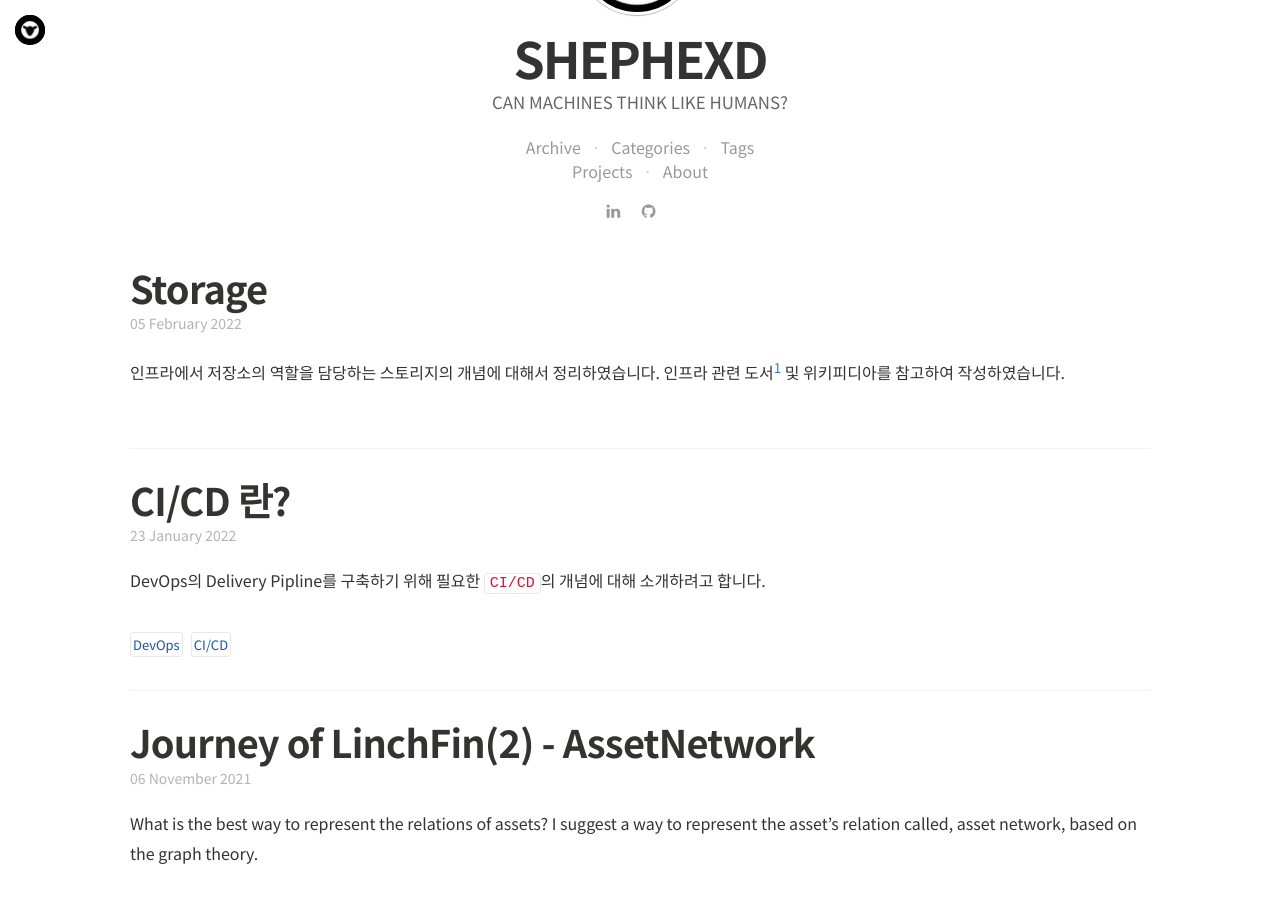
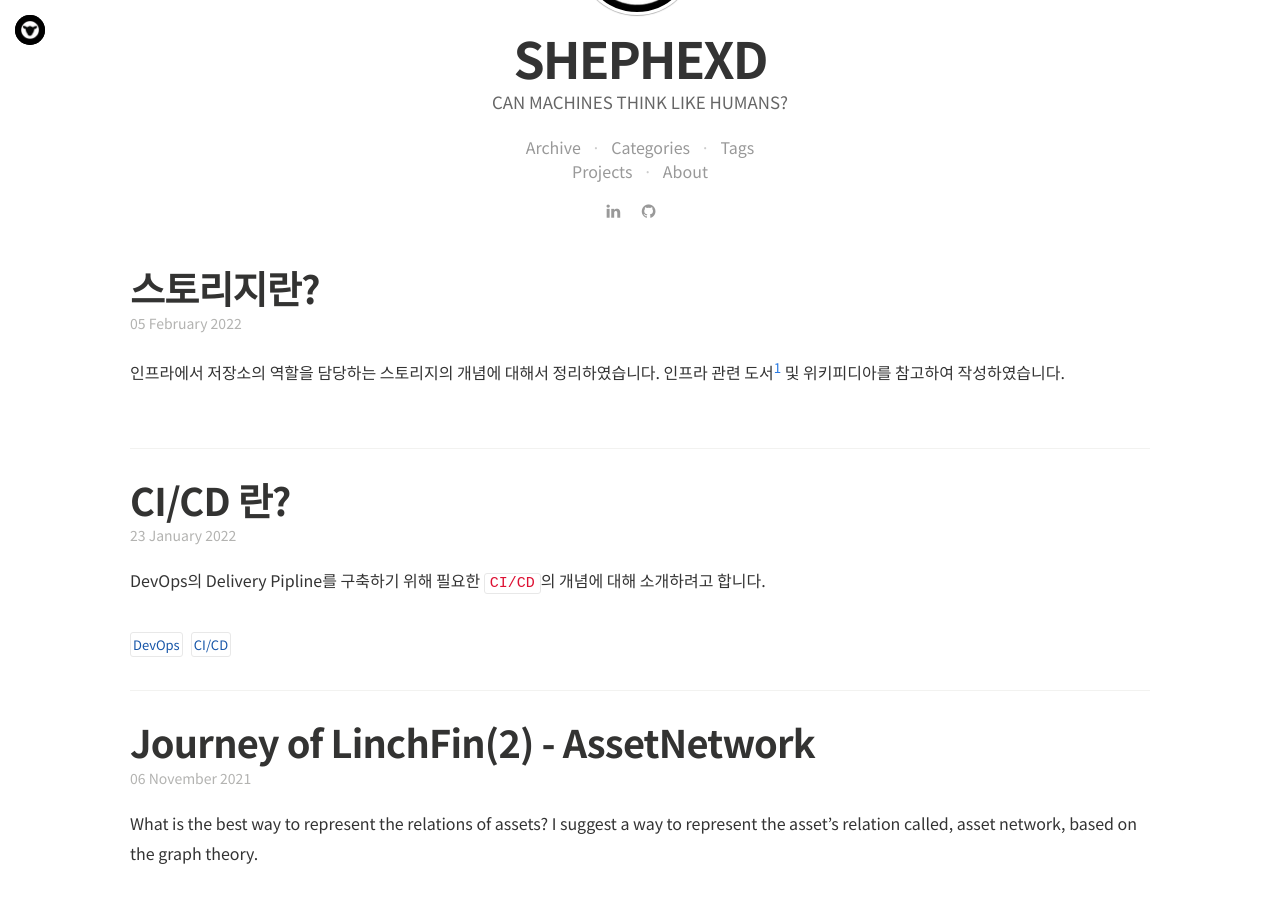
Before and after one commit to Shephexd/shephexd.github.io, a Jekyll site: the page built from index.html, in a window 1280 px wide and 900 px high, scrolled down 497 px. Built offline with Jekyll 4.4.1, drawn with Linux system fonts in a browser that asks for light colours; nearby versions of some CDN libraries; some web fonts are replaced; the list of posts is cut into pages by our own code.

Commit message:
UPDATE infra/storage

```diff
--- a/_posts/Infra/2022-02-05-introduction_to_storage.md
+++ b/_posts/Infra/2022-02-05-introduction_to_storage.md
@@ -1,22 +1,18 @@
 ---
 layout: post
-title: Storage
+title: 스토리지란?
 published: True
 Categories:
 - Infra
 Tags:
 - Infra
 - Storages
-
+typora-root-url: ../../
 ---
 
 인프라에서 저장소의 역할을 담당하는 스토리지의 개념에 대해서 정리하였습니다. 인프라 관련 도서[^1] 및 위키피디아를 참고하여 작성하였습니다.
 
-
-
 <!--more-->
-
-[TOC]
 
 
 
```
Also changed, not shown: other parts of _posts/Infra/2022-02-05-introduction_to_storage.md (+1 -3 lines).
